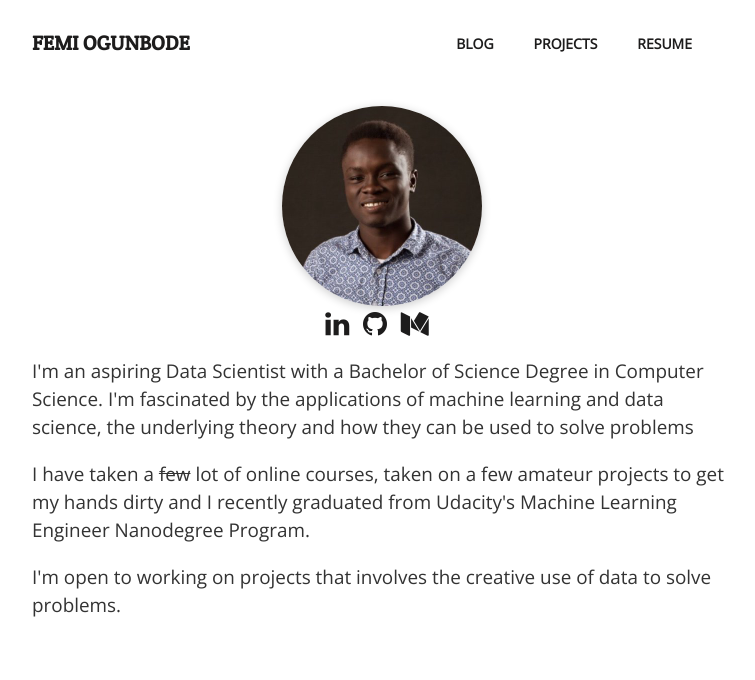
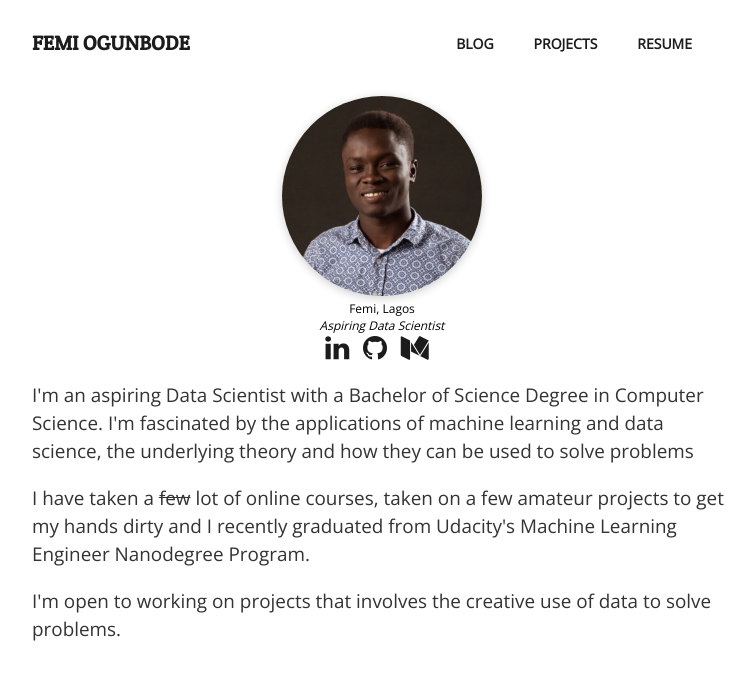
Before and after one commit to FemiOG/FemiOG.github.io, a Jekyll site: the page built from index.html, in a window 1280 px wide. Shown: the top 680 px of the page, without its empty margins (258-1013 px from the left). Built offline with Jekyll 4.4.1, drawn with Linux system fonts in a browser that asks for light colours; some web fonts are replaced.

Commit message:
Img label

```diff
--- a/index.html
+++ b/index.html
@@ -15,7 +15,7 @@ body {
     /*background-color: rgba(245,245,255,.75);*/
 }
 div .container{
-    margin-top: 50px;
+    margin-top: 40px;
 }
 div .image-box{
     margin-top: 25px;
@@ -31,7 +31,6 @@ nav ul li, footer ul li {
 
 a {
     text-decoration: none;
-    color:rgb(29, 28, 28);
 }
 
 nav .pull-left {
@@ -47,7 +46,7 @@ nav .pull-right {
     text-transform: uppercase;
     font-family: "Open Sans", "ABeeZee", sans-serif;
     margin-top: 4px;
-    color: rgba(0,0,0,0.75);
+    color: rgba(0,0,0,0.675);
     font-weight: 600;
 }
 
@@ -98,13 +97,17 @@ img.profile {
 .clear {
 	clear: both;
 }
+
+div.img-label {
+	font-size: 12px;
+	text-align: center;
+}
 </style>
 
 <div>
 	<div align="center" class="image-box">
 		<img class="profile" src ="{{"assets/images/femi/femi.jpg" | absolute_url }}"/>
-		<!-- <p class="intro">Femi Ogunbode</p> -->
-		<!-- <p>Lagos, Nigeria.</p> -->
+		<div class="img-label"><span class="black">Femi, Lagos</span> <br> <i>Aspiring Data Scientist</i></div>
 		<nav>
 			<div margin-right="100px">
 				<a href="https://linkedin.com/in/femiogunbode" class="fa fa-linkedin fa-2x" aria-hidden="true"></a>
```
